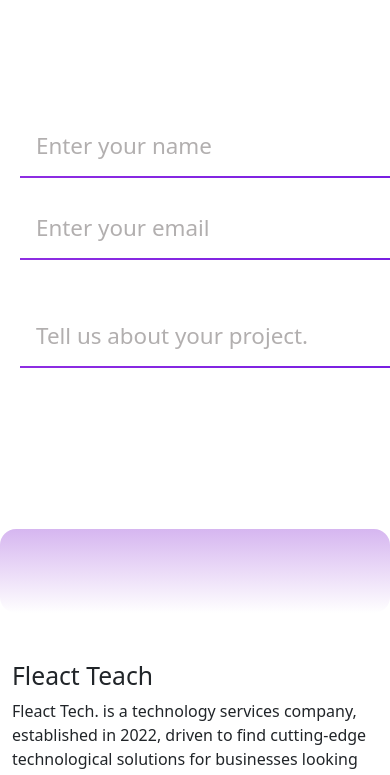
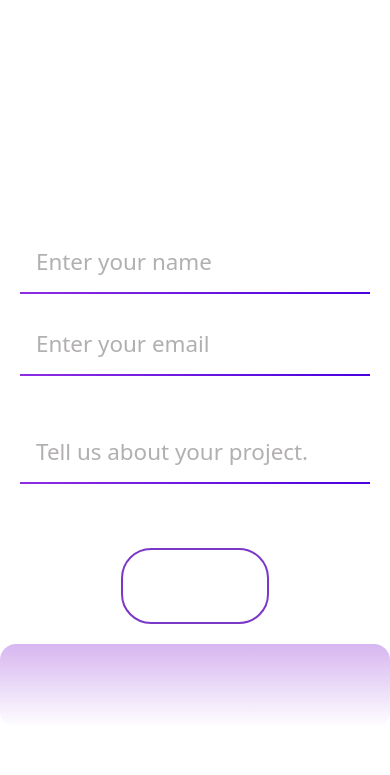
Before and after one commit to somama-ayan/tasks, a React (Create React App) app: page /contact in a window 390 px wide. Shown: the top 775 px of the page. Built offline with nearby package versions, Linux system fonts and the light colour scheme.

Commit message:
Contact.css

```diff
--- a/src/Pages/Contact.js
+++ b/src/Pages/Contact.js
@@ -1,10 +1,11 @@
-import React from 'react'
-import './Styles/Contact.css'
+import React from "react";
+import "./Styles/Contact.css";
 const Contact = () => {
   return (
     <div className="contact-form container">
-<section id='ContactSection'>
-<h1 className='text-center'>Let’s get in touch!</h1>
+      <section id="ContactSection">
+        <h1 className="text-center">Let’s get in touch!</h1>
+
         <div className="form-inputs">
           <input
             type="text"
@@ -29,12 +30,14 @@ const Contact = () => {
             name="project"
           />
         </div>
+        <div className="contact-btn">
           <button className="submit-button">
             SUBMIT <span>→</span>
           </button>
+        </div>
       </section>
     </div>
-    )
-}
+  );
+};
 
-export default Contact
+export default Contact;
--- a/src/Pages/Styles/Contact.css
+++ b/src/Pages/Styles/Contact.css
@@ -1,21 +1,11 @@
-#ContactSection{
+#ContactSection {
   /* background-color: white; */
 }
 
-
-/* Center form and set background */
-/* body {
-    display: flex;
-    justify-content: center;
-    align-items: center;
-    /* height: 100vh; */
-    /* background-image: radial-gradient(circle at center, #0d0025, #6720ae); */
-  /* } */
-
 .contact-form {
-    text-align: center;
+  /* text-align: center; */
   color: #ffffff;
-    width: 1200px;
+  /* width: 1200px; */
   padding: 20px;
 }
 
@@ -24,7 +14,6 @@
   font-size: 4rem;
   font-weight: bold;
   margin-bottom: 3rem;
-    /* position: relative; */
 }
 
 .contact-form h1::after {
@@ -35,15 +24,6 @@
   background-color: #ffffff;
   margin: 0.5rem auto;
   animation: expandLine 1s forwards;
-  }
-
-  @keyframes expandLine {
-    0% {
-      width: 0;
-    }
-    100% {
-      width: 540px; /* Final width of the line */
-    }
 }
 
 /* Form inputs */
@@ -86,6 +66,12 @@
 }
 
 /* Button styling */
+
+.contact-btn {
+  width: 100%;
+  text-align: center;
+}
+
 .submit-button {
   display: inline-flex;
   align-items: center;
@@ -118,19 +104,8 @@
     flex-direction: column;
     gap: 1.5rem;
   }
-    .contact-form h1 {
-        font-size: 2rem;
-        font-weight: bold;
-        margin-bottom: 3rem;
-        /* position: relative; */
-      }
-
-    .input-field {
-      max-width: 100%;
-    }
 
   .submit-button {
-      /* width: 100%; */
     padding: 1rem;
   }
 }
```
Also changed, not shown: 1 other file (tests, documents, lock files or other folders). Lines whose indentation alone changed are shown as unchanged.
